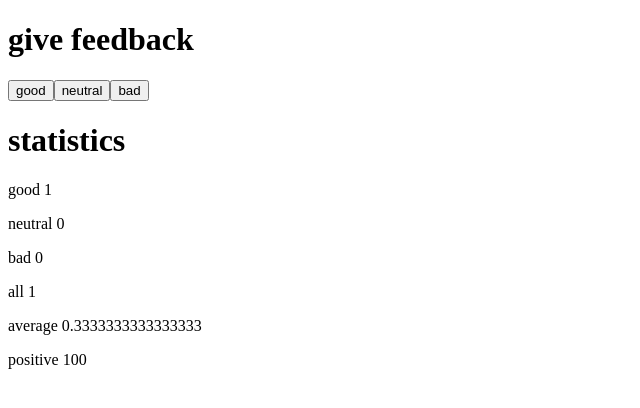
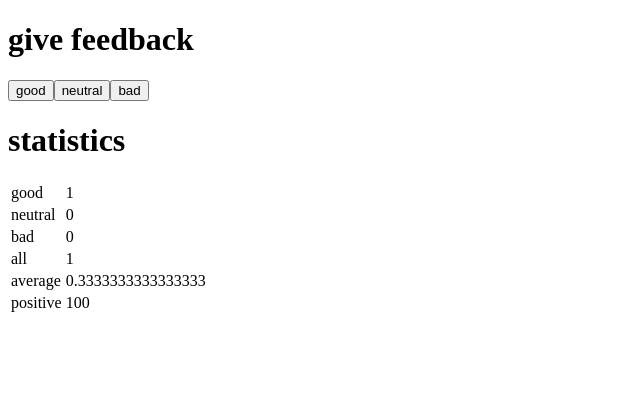
Before and after one commit to trevorspecht/fullstackopen, a React (Create React App) app in the folder part1/unicafe/: page / in a window 1280 px wide. Both pictures are taken after a click on the button "good". Shown: the top 408 px of the page, without its empty margins (0-640 px from the left). Built offline with nearby package versions, Linux system fonts and the light colour scheme.

Commit message:
1.11: unicafe, step 6

```diff
--- a/part1/unicafe/src/App.js
+++ b/part1/unicafe/src/App.js
@@ -6,7 +6,10 @@
 
 const StatisticLine = ({ text, value }) => {
   return (
-    <p>{text} {value}</p>
+    <tr>
+      <td>{text}</td>
+      <td>{value}</td>
+    </tr>
   )
 }
 
@@ -26,12 +29,16 @@
     return (
       <div>
         <h1>statistics</h1>
+        <table>
+          <tbody>
             <StatisticLine text='good' value={good} />
             <StatisticLine text='neutral' value={neutral} />
             <StatisticLine text='bad' value={bad} />
             <StatisticLine text='all' value={all} />
             <StatisticLine text='average' value={average} />
             <StatisticLine text='positive' value={positive} />
+          </tbody>
+        </table>
       </div>
     )
   }
```
Lines whose indentation alone changed are shown as unchanged.
